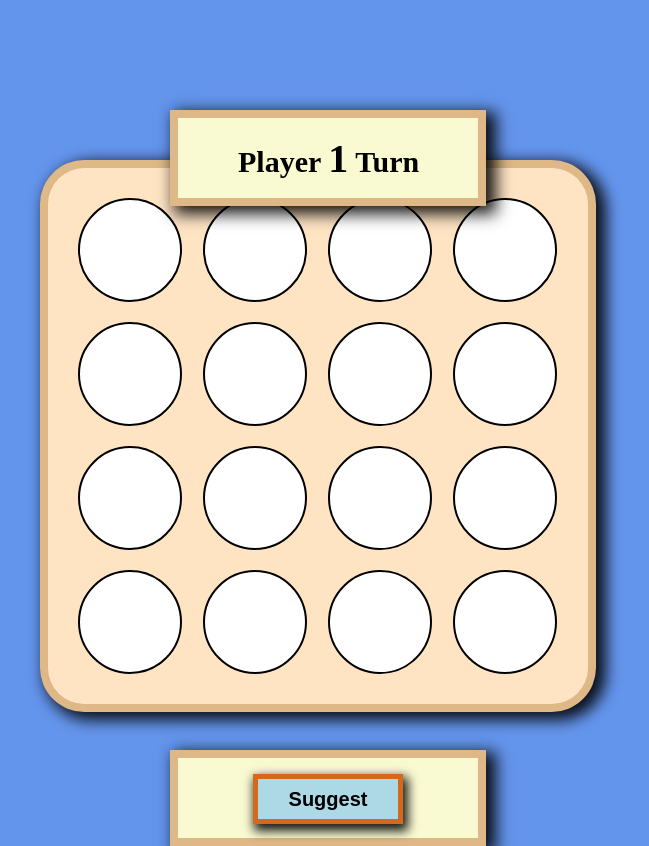
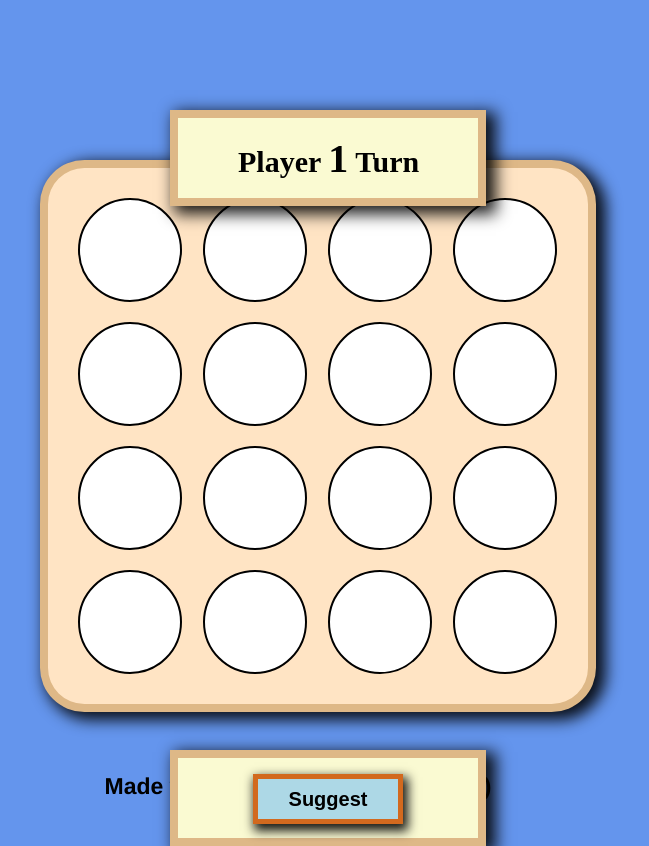
Before and after one commit to yll0rd/react-learning-projects, a React (Vite) app in the folder connect-4-clone/: page / in a window 1280 px wide. Shown: the whole page, without its empty margins (350-999 px from the left). Built offline with nearby package versions, Linux system fonts and the light colour scheme; a web font is replaced by a local one.

Commit message:
refactor: added credits footer

```diff
--- a/connect-4-clone/src/Game.css
+++ b/connect-4-clone/src/Game.css
@@ -69,6 +69,15 @@ body {
     transition: background-color 0.3s;
 }
 
+footer {
+    position: fixed;
+    bottom: 0;
+    text-align: center;
+    width: 100vw;
+    font-size: 23px;
+    font-weight: bold;
+}
+
 .gameBoard {
     display: grid;
     grid-template-columns: repeat(4, 1fr);
--- a/connect-4-clone/src/components/Footer.jsx
+++ b/connect-4-clone/src/components/Footer.jsx
@@ -7,10 +7,14 @@ const Footer = ({newGameClickEvent, suggestClickEvent, gameState}) => {
     let clickEvent;
     let buttonText;
     [clickEvent, buttonText] = gameState === GAME_STATE_PLAYING ? [suggestClickEvent, 'Suggest'] : [newGameClickEvent, 'New Game']
+    let footTest = 'Made with love by Youmbi Leo <3  :)'
     return (
+        <>
         <div className='panel footer'>
         <button type='button' onClick={clickEvent}>{buttonText}</button>
         </div>
+        <footer>{footTest}</footer>
+        </>
     );
 };
 
```
